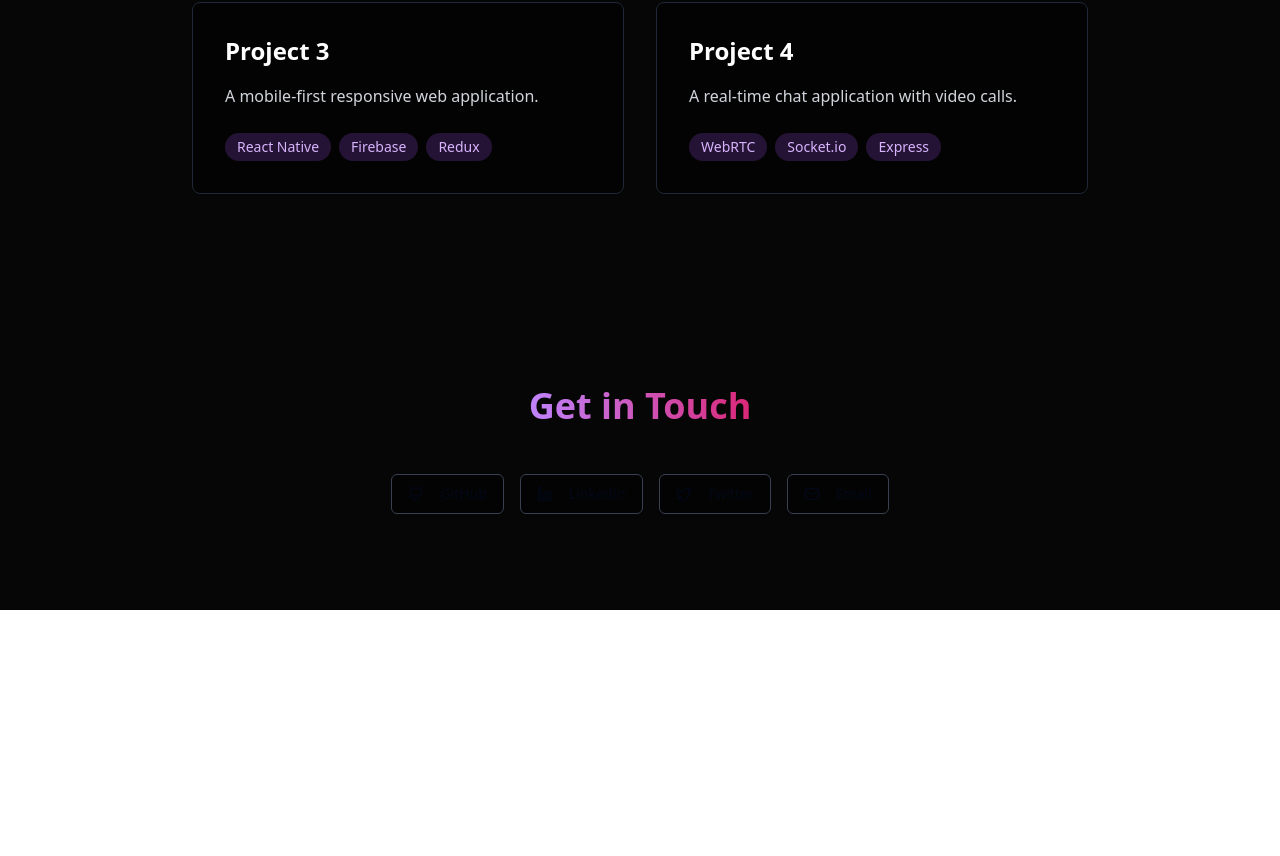
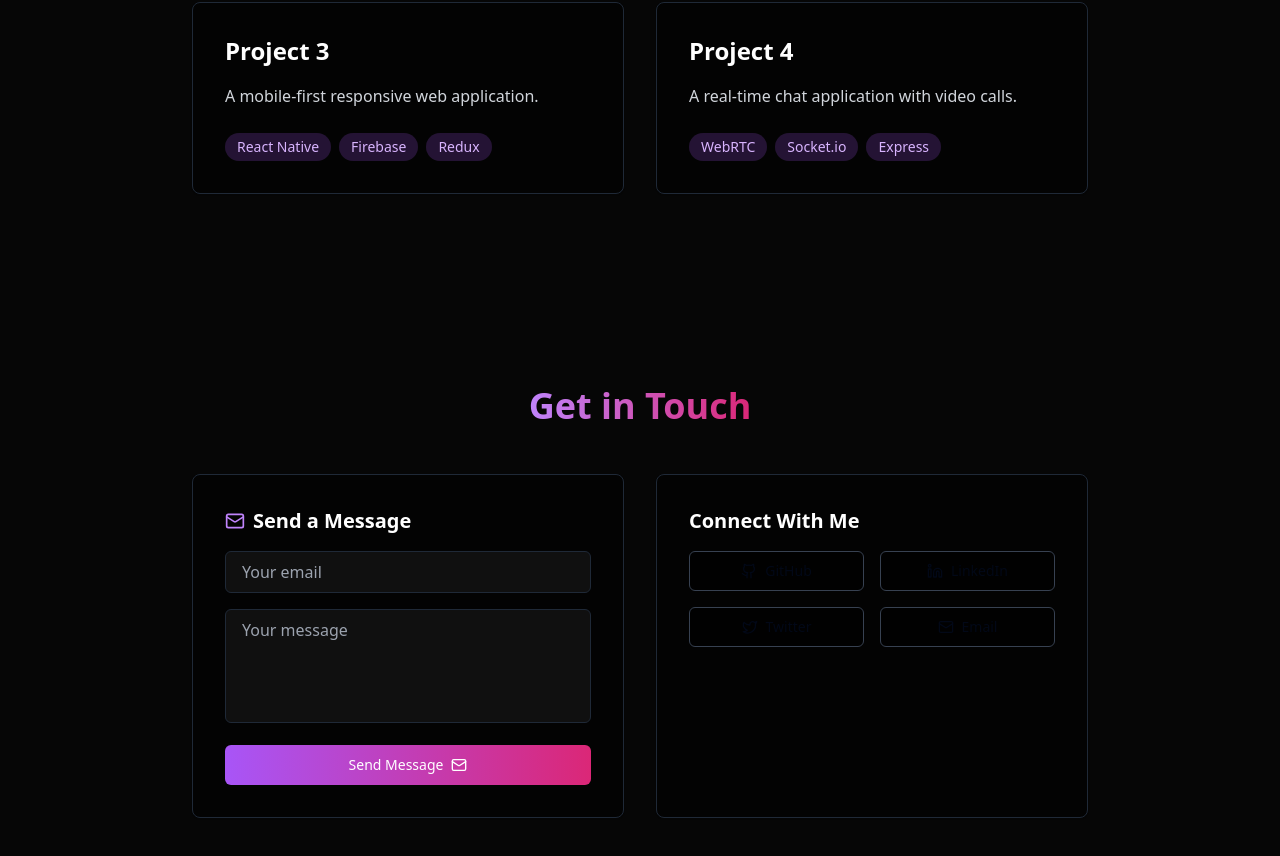
Before and after one commit to MontaAI/engaging-spline-interfaces, a React (Vite) app: page / in a window 1280 px wide. Shown: the part 2348-3204 px from the top of the page. Before the commit the page ends 2958 px from the top, so only its background shows below. Built offline with nearby package versions, Linux system fonts and the light colour scheme.

Commit message:
Enhance Send Message Form
Improved the send message form by enhancing the text button and icon for clarity and overall user experience.
[skip gpt_engineer]

```diff
--- a/src/pages/Index.tsx
+++ b/src/pages/Index.tsx
@@ -116,54 +116,90 @@ const Index = () => {
         </section>
 
         {/* Contact Section */}
-        <section id="contact" className="py-24 px-8">
-          <div className="max-w-4xl mx-auto text-center">
-            <h2 className="text-4xl font-bold mb-12 relative">
+        <section id="contact" className="py-24 px-8 relative">
+          <div className="max-w-4xl mx-auto">
+            <h2 className="text-4xl font-bold text-center mb-12 relative">
               <span className="bg-clip-text text-transparent bg-gradient-to-r from-purple-400 to-pink-600">
                 Get in Touch
               </span>
             </h2>
-            <div className="flex flex-wrap justify-center gap-4">
+
+            {/* Contact Cards Grid */}
+            <div className="grid md:grid-cols-2 gap-8 mb-12">
+              <Card className="bg-black/40 border-gray-800 backdrop-blur-sm transform hover:scale-[1.02] transition-all duration-300">
+                <CardContent className="p-8">
+                  <h3 className="text-xl font-semibold text-white mb-4 flex items-center gap-2">
+                    <Mail className="h-5 w-5 text-purple-400" />
+                    Send a Message
+                  </h3>
+                  <div className="space-y-4">
+                    <input
+                      type="email"
+                      placeholder="Your email"
+                      className="w-full px-4 py-2 rounded-md bg-white/5 border border-gray-800 focus:border-purple-500 focus:ring-1 focus:ring-purple-500 transition-all outline-none text-gray-300"
+                    />
+                    <textarea
+                      placeholder="Your message"
+                      rows={4}
+                      className="w-full px-4 py-2 rounded-md bg-white/5 border border-gray-800 focus:border-purple-500 focus:ring-1 focus:ring-purple-500 transition-all outline-none text-gray-300 resize-none"
+                    />
+                    <Button
+                      className="w-full bg-gradient-to-r from-purple-500 to-pink-600 hover:from-purple-600 hover:to-pink-700 text-white font-medium py-2 px-4 rounded-md transition-all duration-300 flex items-center justify-center gap-2 group"
+                    >
+                      Send Message
+                      <Mail className="h-4 w-4 transition-transform group-hover:translate-x-1" />
+                    </Button>
+                  </div>
+                </CardContent>
+              </Card>
+
+              <Card className="bg-black/40 border-gray-800 backdrop-blur-sm transform hover:scale-[1.02] transition-all duration-300">
+                <CardContent className="p-8">
+                  <h3 className="text-xl font-semibold text-white mb-4">Connect With Me</h3>
+                  <div className="grid grid-cols-2 gap-4">
                     <Button
                       variant="outline"
-                className="bg-black/40 border-gray-700 backdrop-blur-sm hover:bg-purple-500/20 hover:text-purple-300 transition-all"
+                      className="bg-black/40 border-gray-700 backdrop-blur-sm hover:bg-purple-500/20 hover:text-purple-300 transition-all flex items-center gap-2"
                       asChild
                     >
                       <a href="https://github.com/yourusername" target="_blank" rel="noopener noreferrer">
-                  <Github className="mr-2 h-4 w-4" />
+                        <Github className="h-4 w-4" />
                         GitHub
                       </a>
                     </Button>
                     <Button
                       variant="outline"
-                className="bg-black/40 border-gray-700 backdrop-blur-sm hover:bg-purple-500/20 hover:text-purple-300 transition-all"
+                      className="bg-black/40 border-gray-700 backdrop-blur-sm hover:bg-purple-500/20 hover:text-purple-300 transition-all flex items-center gap-2"
                       asChild
                     >
                       <a href="https://linkedin.com/in/yourusername" target="_blank" rel="noopener noreferrer">
-                  <Linkedin className="mr-2 h-4 w-4" />
+                        <Linkedin className="h-4 w-4" />
                         LinkedIn
                       </a>
                     </Button>
                     <Button
                       variant="outline"
-                className="bg-black/40 border-gray-700 backdrop-blur-sm hover:bg-purple-500/20 hover:text-purple-300 transition-all"
+                      className="bg-black/40 border-gray-700 backdrop-blur-sm hover:bg-purple-500/20 hover:text-purple-300 transition-all flex items-center gap-2"
                       asChild
                     >
                       <a href="https://twitter.com/yourusername" target="_blank" rel="noopener noreferrer">
-                  <Twitter className="mr-2 h-4 w-4" />
+                        <Twitter className="h-4 w-4" />
                         Twitter
                       </a>
                     </Button>
                     <Button
                       variant="outline"
-                className="bg-black/40 border-gray-700 backdrop-blur-sm hover:bg-purple-500/20 hover:text-purple-300 transition-all"
+                      className="bg-black/40 border-gray-700 backdrop-blur-sm hover:bg-purple-500/20 hover:text-purple-300 transition-all flex items-center gap-2"
                       asChild
                     >
                       <a href="mailto:your.email@example.com">
-                  <Mail className="mr-2 h-4 w-4" />
+                        <Mail className="h-4 w-4" />
                         Email
                       </a>
                     </Button>
+                  </div>
+                </CardContent>
+              </Card>
             </div>
           </div>
         </section>
```
Lines whose indentation alone changed are shown as unchanged.
